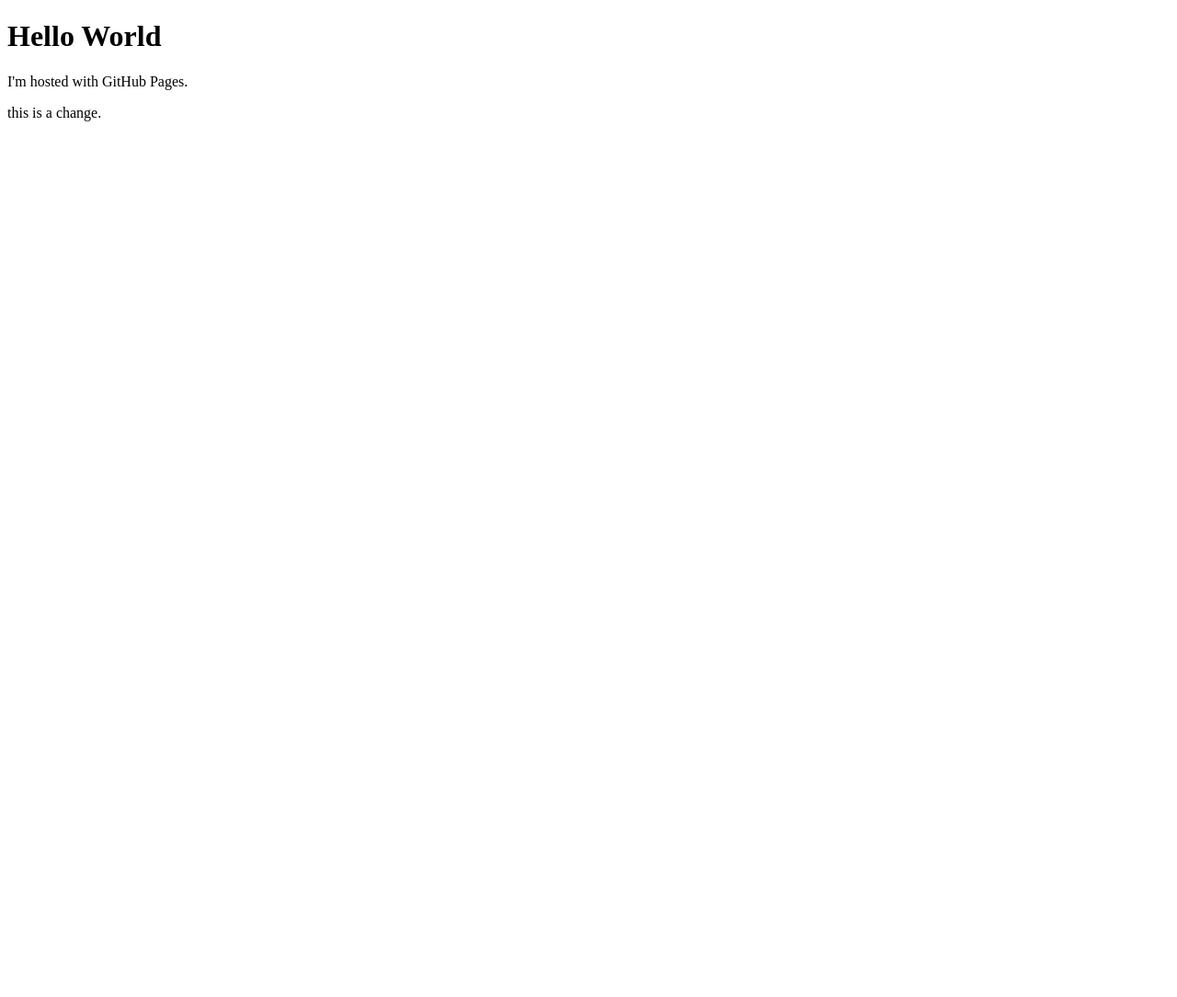
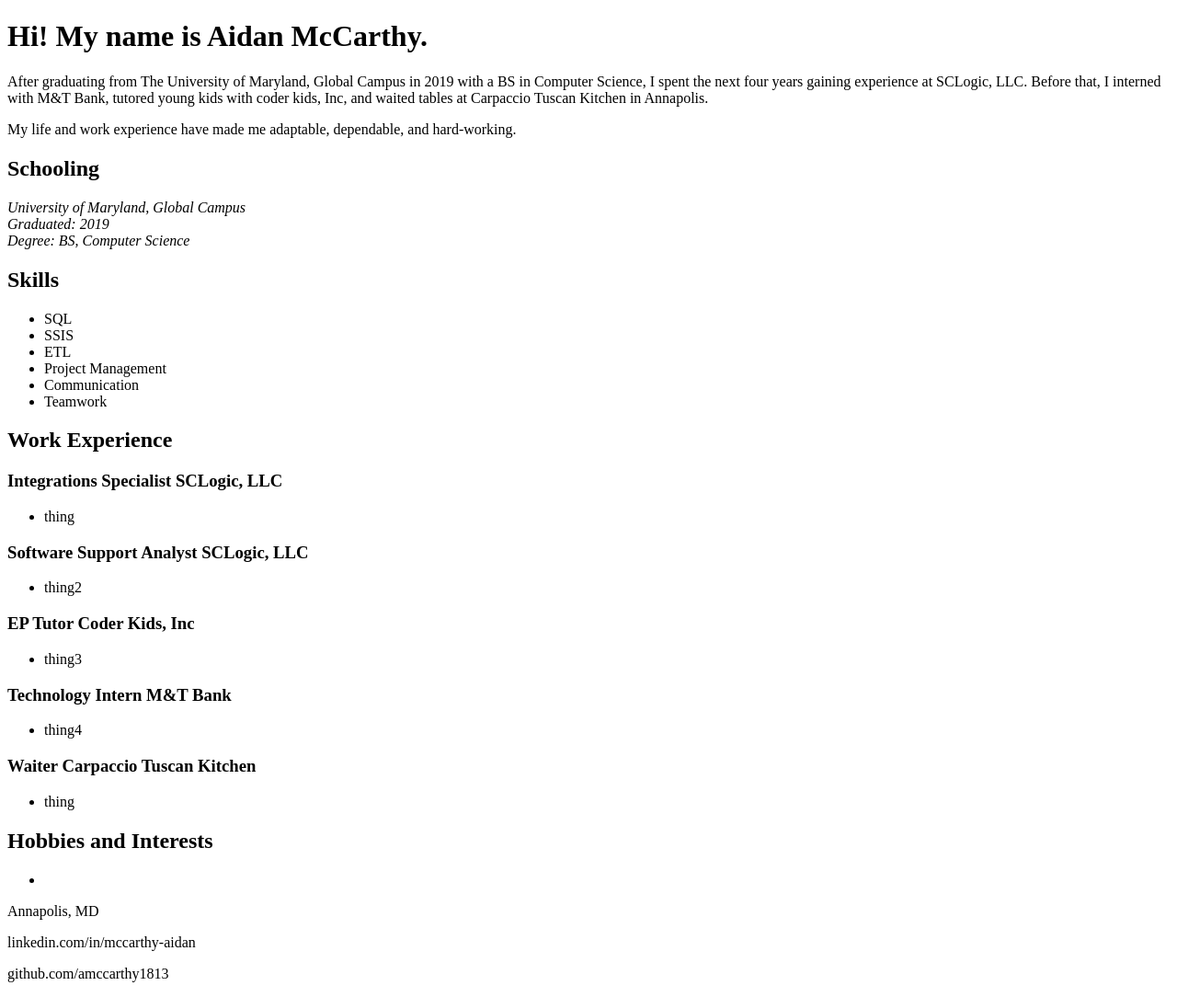
Before and after one commit to amccarthy1813/amccarthy1813.github.io, a plain HTML site: page index.html in a window 1280 px wide. Shown: the whole page at 92% size. Before the commit the page ends 800 px from the top, so only its background shows below. Drawn offline with Linux system fonts and the light colour scheme.

Commit message:
adding initial structure

```diff
--- a/index.html
+++ b/index.html
@@ -1,8 +1,62 @@
 <!DOCTYPE html>
 <html>
 <body>
-<h1>Hello World</h1>
-<p>I'm hosted with GitHub Pages.</p>
-<p>this is a change.</p>
+    <div id="header">
+        <h1>Hi! My name is Aidan McCarthy.</h1>
+        <p>After graduating from The University of Maryland, Global Campus in 2019 with a BS in Computer Science, I spent the next four years gaining experience at SCLogic, LLC. Before that, I interned with M&T Bank, tutored young kids with coder kids, Inc, and waited tables at Carpaccio Tuscan Kitchen in Annapolis.</p>
+        <p>My life and work experience have made me adaptable, dependable, and hard-working.</p>
+    </div>
+    <div id="schooling">
+        <h2>Schooling</h2>
+        <p><i>University of Maryland, Global Campus <br>
+            Graduated: 2019 <br>
+            Degree: BS, Computer Science
+        </i></p>
+    </div>
+    <div id="skills">
+        <h2>Skills</h2>
+        <ul>
+            <li>SQL</li>
+            <li>SSIS</li>
+            <li>ETL</li>
+            <li>Project Management</li>
+            <li>Communication</li>
+            <li>Teamwork</li>
+        </ul>
+    </div>
+    <div id="work">
+        <h2>Work Experience</h2>
+            <h3>Integrations Specialist SCLogic, LLC</h3>
+            <ul>
+                <li>thing</li>
+            </ul>
+            <h3>Software Support Analyst SCLogic, LLC</h3>
+            <ul>
+                <li>thing2</li>
+            </ul>
+            <h3>EP Tutor Coder Kids, Inc</h3>
+            <ul>
+                <li>thing3</li>
+            </ul>
+            <h3>Technology Intern M&T Bank</h3>
+            <ul>
+                <li>thing4</li>
+            </ul>
+            <h3>Waiter Carpaccio Tuscan Kitchen</h3>
+            <ul>
+                <li>thing</li>
+            </ul>
+    </div>
+    <div id="hobbies">
+        <h2>Hobbies and Interests</h2>
+        <ul>
+            <li></li>
+        </ul>
+    </div>
+    <div id="footer">
+        <p>Annapolis, MD</p>
+        <p>linkedin.com/in/mccarthy-aidan</p>
+        <p>github.com/amccarthy1813</p>
+    </div>
 </body>
 </html>
```
